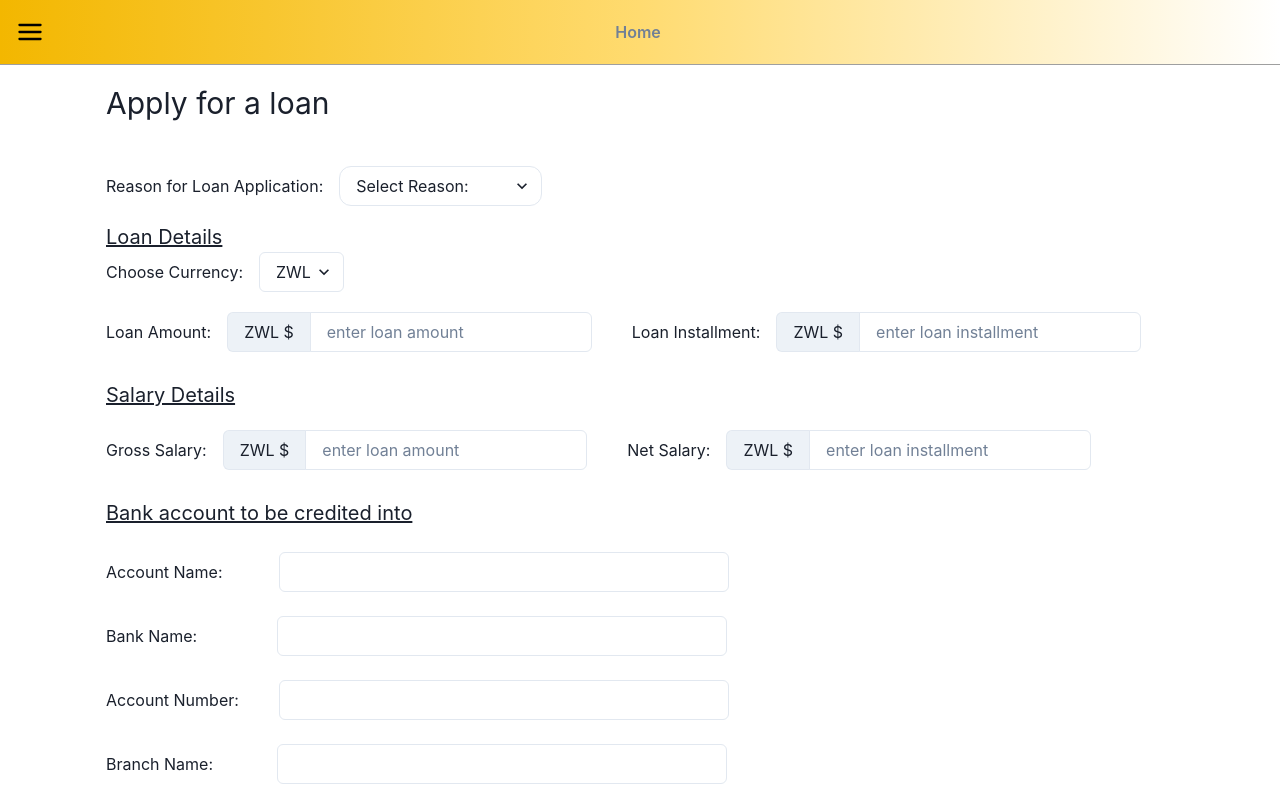
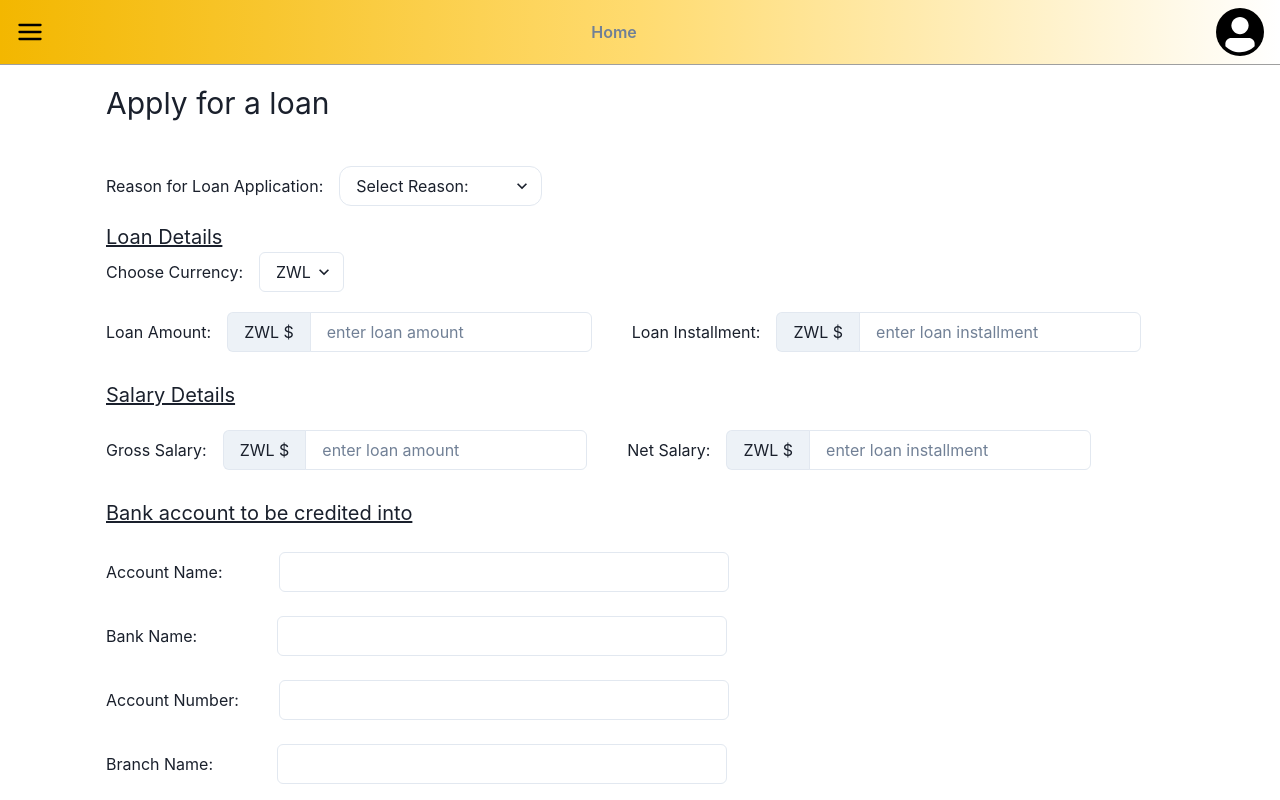
Before and after one commit to mafaro21/EmployeeSelfService, a React (Vite) app: page /apply-loan in a window 1280 px wide. Shown: the top 800 px of the page. Built offline with nearby package versions, Linux system fonts and the light colour scheme.

Commit message:
minor avatar change

```diff
--- a/src/components/Navbar.jsx
+++ b/src/components/Navbar.jsx
@@ -123,11 +123,11 @@ function Navbar() {
                                     bg='black'
                                     color='white'
                                 />) : (
-                                    // <Avatar
-                                    //     name=''
-                                    //     bg='black'
-                                    // />
-                                    null
+                                    <Avatar
+                                        name=''
+                                        bg='black'
+                                    />
+                                    // null
                                 )}
 
                             </MenuButton>
```
